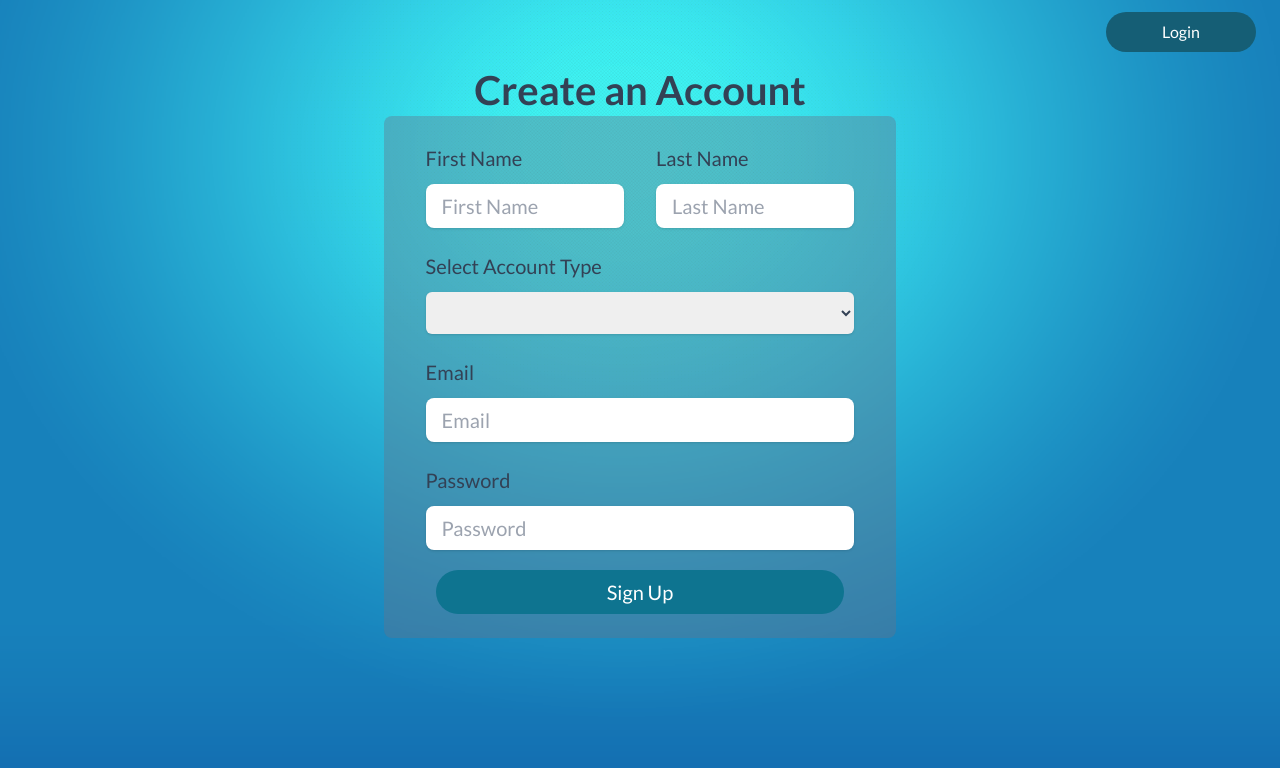
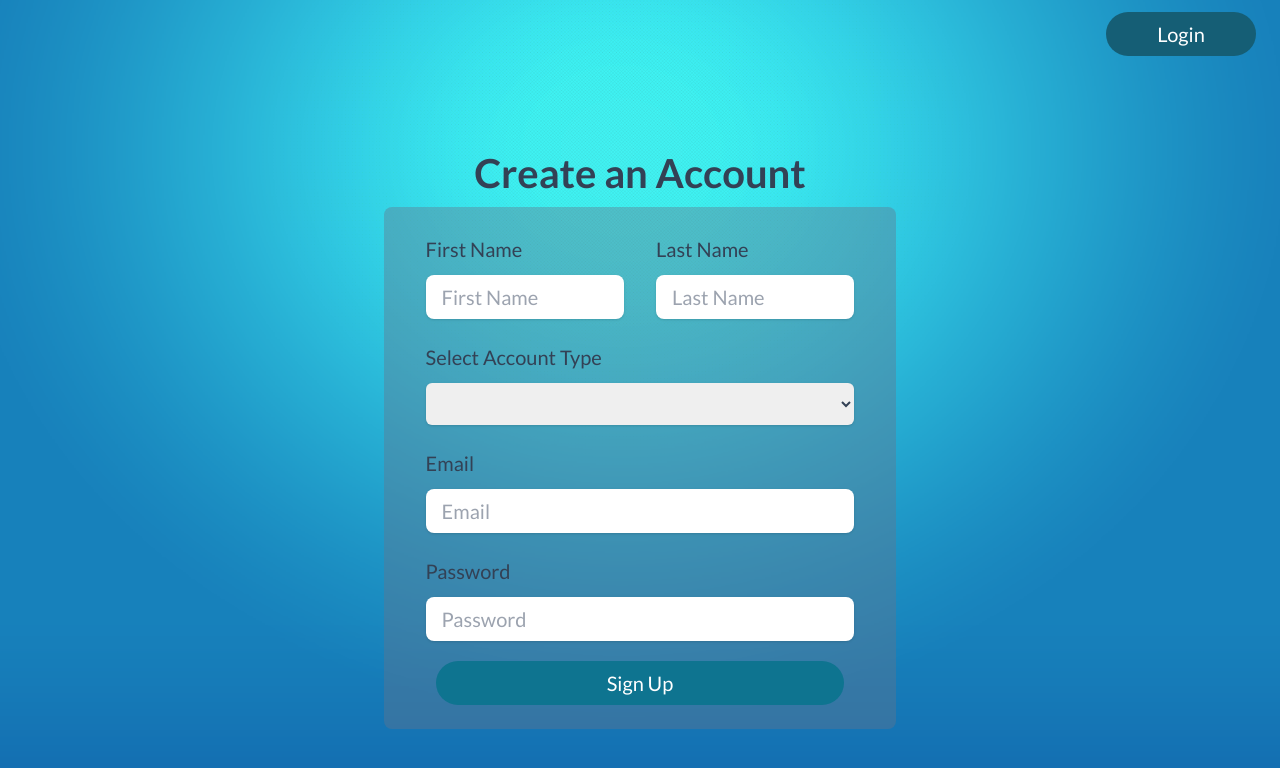
Before and after one commit to T3d4/medboard, a Vue app: page /signup in a window 1280 px wide. Shown: the top 768 px of the page. Built offline with nearby package versions, Linux system fonts and the light colour scheme.

Commit message:
minor changes

```diff
--- a/src/views/LoginView.vue
+++ b/src/views/LoginView.vue
@@ -1,14 +1,14 @@
 <template>
   <div class="w-screen h-screen">
     <div
-      class="w-full h-full min-h-[800px] bg-cover"
+      class="flex flex-col items-center w-full h-full min-h-[600px] text-xl font-medium text-slate-700 bg-cover overflow-auto"
       style="background-image: url('/src/assets/images/signup.gif')"
     >
       <HeaderView />
       <div
         class="flex flex-col justify-center items-center h-[70%] w-full text-xl font-medium text-slate-700"
       >
-        <div class="w-[30%] font-bold text-[40px] my-3">
+        <div class="w-[30%] font-bold text-[40px] my-5">
           <h3 class="text-center">Account Login</h3>
         </div>
         <form
--- a/src/views/SignupView.vue
+++ b/src/views/SignupView.vue
@@ -1,21 +1,20 @@
 <template>
   <div class="w-screen h-screen">
     <div
-      class="w-full h-full min-h-[800px] bg-cover"
+      class="flex flex-col items-center w-full h-full min-h-[600px] text-xl font-medium text-slate-700 bg-cover overflow-auto"
       style="background-image: url('/src/assets/images/signup.gif')"
     >
       <HeaderView />
-      <div
-        class="flex flex-col items-center w-full justify-center text-xl font-medium text-slate-700"
-      >
-        <div class="w-[50%] font-bold text-[40px] my-3">
+      <div class="w-full h-full flex justify-center items-center flex-col mx-auto">
+        <div class="w-[50%] font-bold text-[40px] my-5">
           <h3 class="text-center">Create an Account</h3>
         </div>
-        <div class="w-full flex justify-center items-center">
+
         <form
           class="flex items-center justify-center bg-slate-500/40 rounded-lg min-w-[300px] w-[40%] py-4"
           method="post"
         >
+          <!--Form Wrapper  -->
           <div class="flex flex-col w-[90%]">
             <div class="flex flex-row w-full">
               <div class="my-3 mx-4 w-[50%]">
@@ -110,16 +109,12 @@
               </div>
             </div>
             <div class="w-full text-center justify-center py-2 px-4 flex text-white">
-                <button
-                  type="submit"
-                  class="w-[95%] py-2 rounded-full bg-cyan-700 hover:bg-cyan-900"
-                >
+              <button type="submit" class="w-[95%] py-2 rounded-full bg-cyan-700 hover:bg-cyan-900">
                 Sign Up
               </button>
             </div>
           </div>
         </form>
-        </div>
       </div>
     </div>
   </div>
```
Lines whose indentation alone changed are shown as unchanged.
